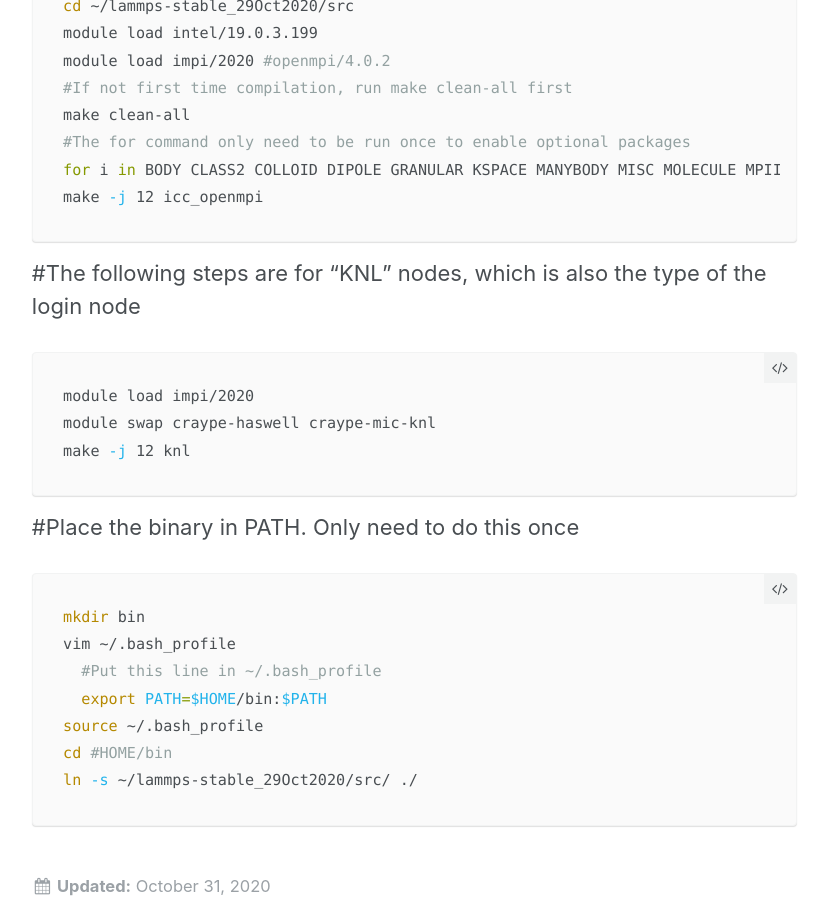
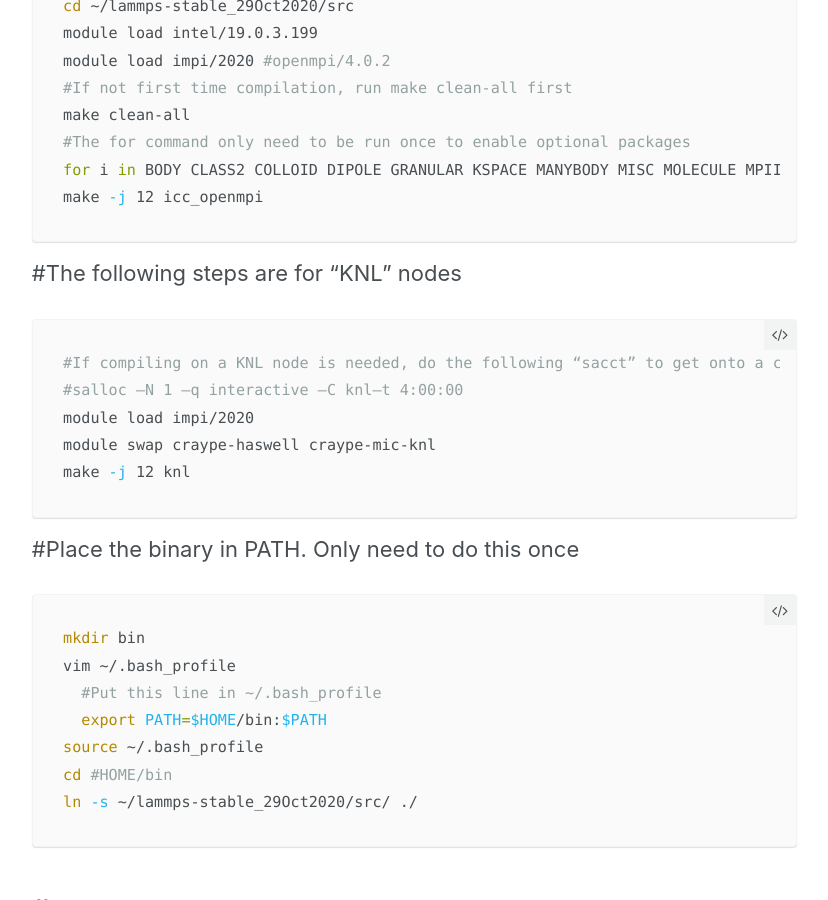
Before and after one commit to JingchaoZhang/JingchaoZhang.github.io, a Jekyll site: the page built from _posts/2020-10-31-Lammps Compilation on Nersc.md, in a window 1280 px wide and 900 px high, scrolled down 1327 px. Shown: the whole window, without its empty margins (252-1080 px from the left). Built offline with Jekyll 4.4.1, drawn with Linux system fonts in a browser that asks for light colours.

Commit message:
Update 2020-10-31-Lammps Compilation on Nersc.md

````diff
--- a/_posts/2020-10-31-Lammps Compilation on Nersc.md
+++ b/_posts/2020-10-31-Lammps Compilation on Nersc.md
@@ -29,8 +29,10 @@ for i in BODY CLASS2 COLLOID DIPOLE GRANULAR KSPACE MANYBODY MISC MOLECULE MPIIO
 make -j 12 icc_openmpi
 ```
 
-#The following steps are for "KNL" nodes, which is also the type of the login node
+#The following steps are for "KNL" nodes
 ```bash
+#If compiling on a KNL node is needed, do the following “sacct” to get onto a compute node
+#salloc –N 1 –q interactive –C knl–t 4:00:00
 module load impi/2020
 module swap craype-haswell craype-mic-knl
 make -j 12 knl
````
